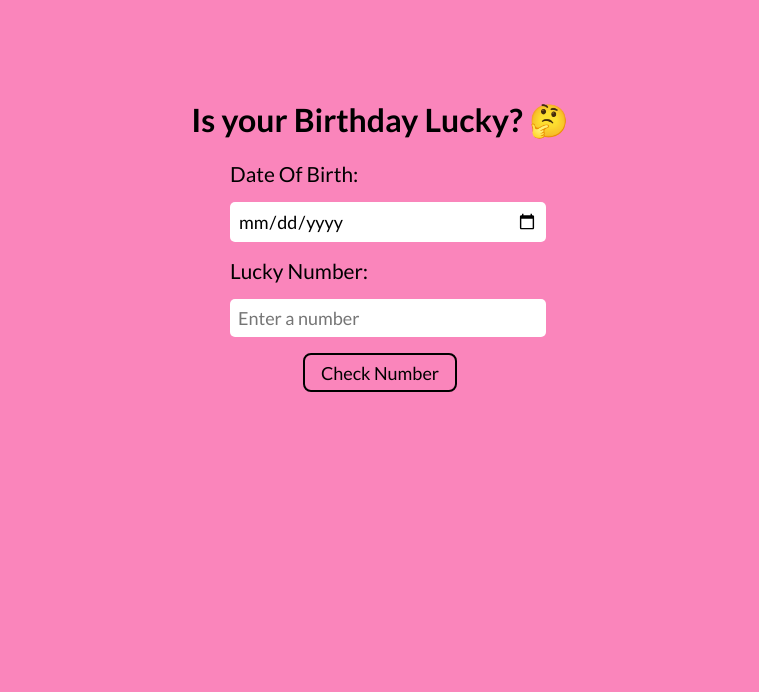
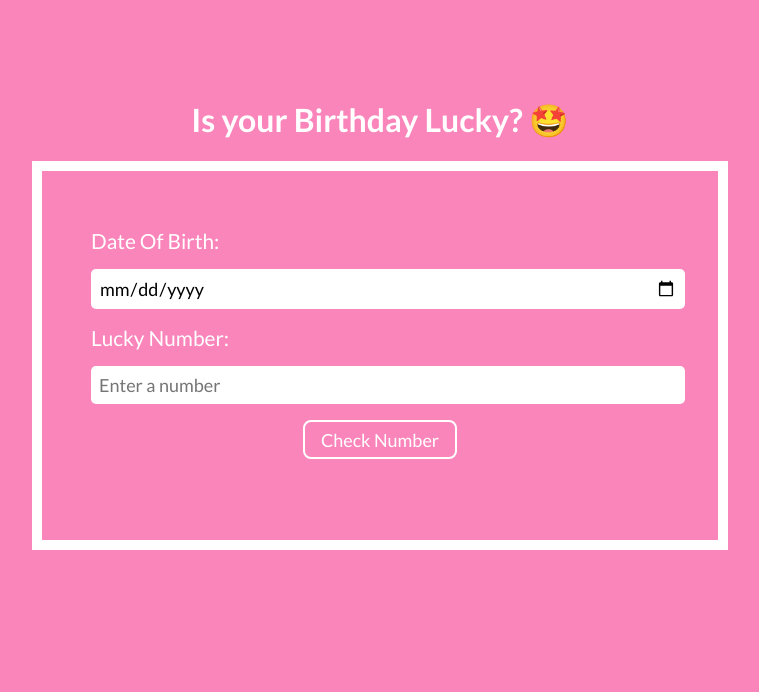
Before and after one commit to Roushan-Raj-au9/Is-your-birthday-luck, a plain HTML site: page index.html in a window 1280 px wide. Shown: the top 692 px of the page, without its empty margins (260-1019 px from the left). Drawn offline with Linux system fonts and the light colour scheme.

Commit message:
change in css

```diff
--- a/index.html
+++ b/index.html
@@ -11,11 +11,11 @@
     <title>Lucky Birthday Finder</title>
   </head>
   <body>
-    <h1 class="header">Is your Birthday Lucky? 🤔</h1>
+    <h1 class="header">Is your Birthday Lucky? 🤩</h1>
     <main class="container">
-      <label for="date-of-birth">Date Of Birth:</label>
+      <label for="date-of-birth" class="sub_heading" >Date Of Birth:</label>
       <input type="date" id="date-of-birth" />
-      <label for="lucky-number">Lucky Number:</label>
+      <label for="lucky-number" class="sub_heading" >Lucky Number:</label>
       <input type="number" id="lucky-number" placeholder="Enter a number" />
       <button id="calculate-number">Check Number</button>
       <p id="output-container"></p>
--- a/style.css
+++ b/style.css
@@ -16,11 +16,18 @@ html {
 .header {
   text-align: center;
   margin-top: 100px;
+  color: #fff;
+}
+
+.sub_heading{
+  color: #fff;
 }
 
 .container {
-  width: 300px;
+  width: 578px;
   margin: auto auto;
+  border: 10px solid #fff;
+  padding: 49px;
 }
 
 label,
@@ -50,8 +57,9 @@ input {
 
 #calculate-number {
   background-color: var(--background-dark);
-  border: 2px solid var(--black);
-  color: var(--black);
+  border: 2px solid #fff;
+  /* color: var(--black); */
+  color: #fff;
   padding: 0.4rem 1rem;
   border-radius: 0.5rem;
   font-size: large;
@@ -72,6 +80,7 @@ input {
   border-color: var(--black);
   border-width: medium;
   border-radius: 5px;
+  color: #fff;
 }
 
 /* footer */
```
